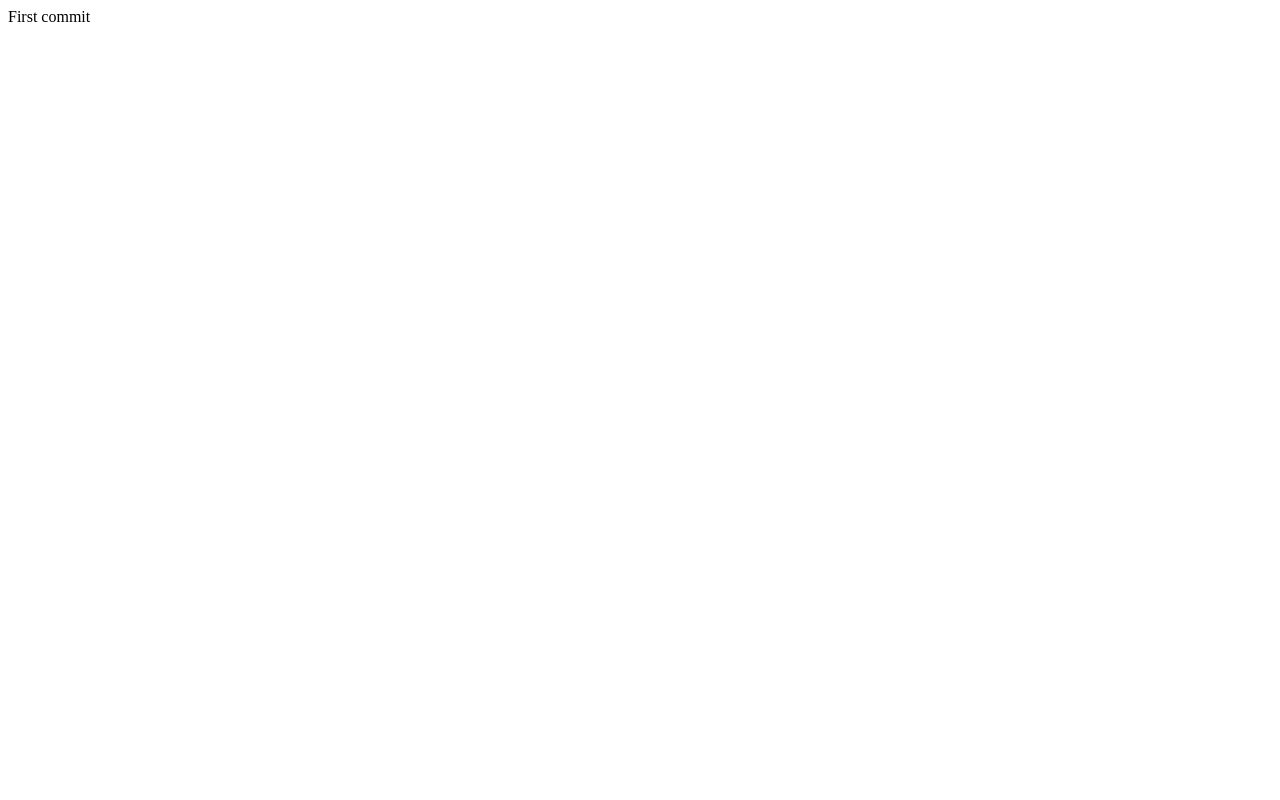
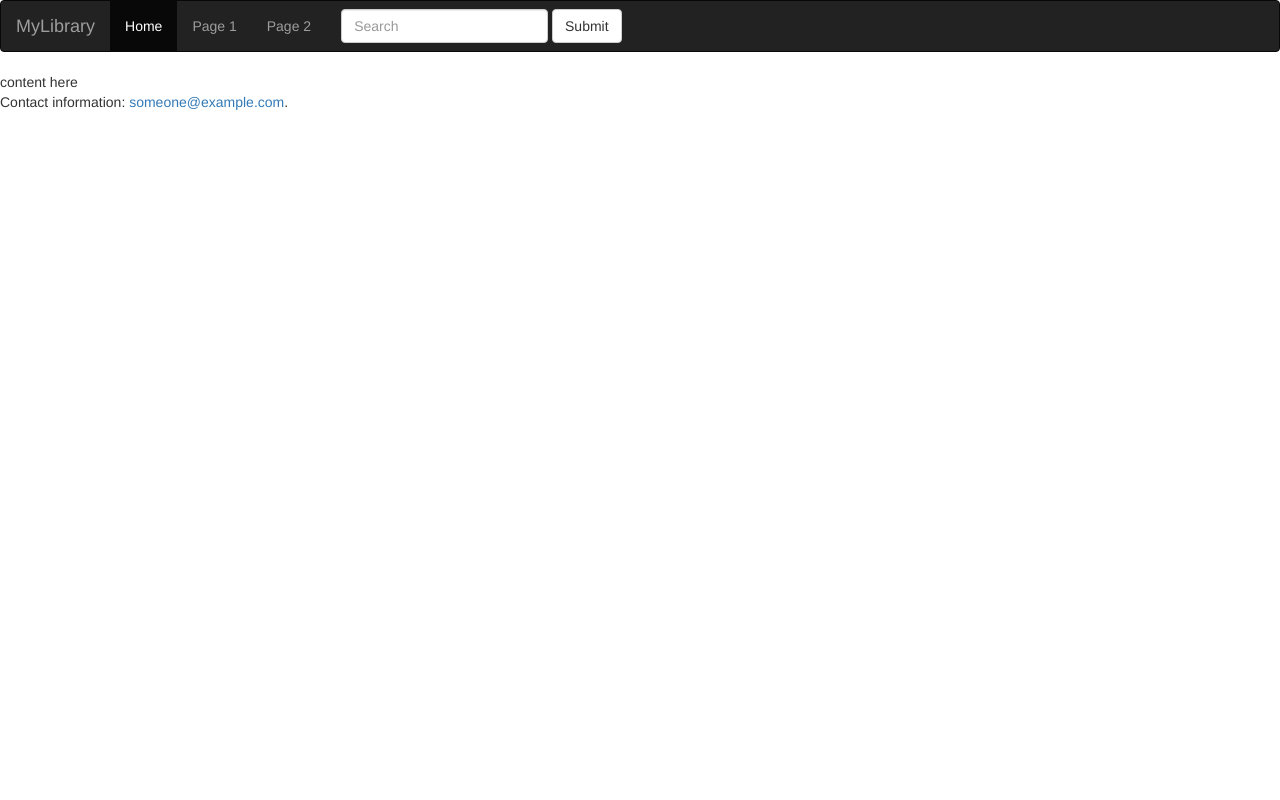
Before and after one commit to fr0yo1/MyLibrary, a PHP site: page / in a window 1280 px wide. Before the commit the page is almost empty. Run offline with PHP 8.4, Linux system fonts and the light colour scheme.

Commit message:
Added master page.

```diff
--- /dev/null
+++ b/footer.php
@@ -0,0 +1,4 @@
+<footer>
+  <p>Contact information: <a href="mailto:someone@example.com">someone@example.com</a>.</p>
+</footer>
+</html>
--- /dev/null
+++ b/header.php
@@ -0,0 +1,29 @@
+<!DOCTYPE html>
+<html>
+<head>
+<title>MyLibrary</title>
+  <meta charset="utf-8">
+  <meta name="viewport" content="width=device-width, initial-scale=1">
+  <link rel="stylesheet" href="https://maxcdn.bootstrapcdn.com/bootstrap/3.3.7/css/bootstrap.min.css">
+  <script src="https://ajax.googleapis.com/ajax/libs/jquery/3.3.1/jquery.min.js"></script>
+  <script src="https://maxcdn.bootstrapcdn.com/bootstrap/3.3.7/js/bootstrap.min.js"></script>
+</head>
+
+<nav class="navbar navbar-inverse">
+  <div class="container-fluid">
+    <div class="navbar-header">
+      <a class="navbar-brand" href="#">MyLibrary</a>
+    </div>
+    <ul class="nav navbar-nav">
+      <li class="active"><a href="#">Home</a></li>
+      <li><a href="#">Page 1</a></li>
+      <li><a href="#">Page 2</a></li>
+    </ul>
+    <form class="navbar-form navbar-left" action="/action_page.php">
+      <div class="form-group">
+        <input type="text" class="form-control" placeholder="Search" name="search">
+      </div>
+      <button type="submit" class="btn btn-default">Submit</button>
+    </form>
+  </div>
+</nav>
--- /dev/null
+++ b/home.php
@@ -0,0 +1,3 @@
+<?php
+echo "content here";
+?>
--- a/index.php
+++ b/index.php
@@ -1,3 +1,4 @@
 <?php
-	echo ("First commit");
+	$page_content = 'home.php';
+	include('master_page.php');
 ?>
--- /dev/null
+++ b/master_page.php
@@ -0,0 +1,5 @@
+<?php
+require ("header.php");
+require ($page_content);
+require ("footer.php");
+?>
```
